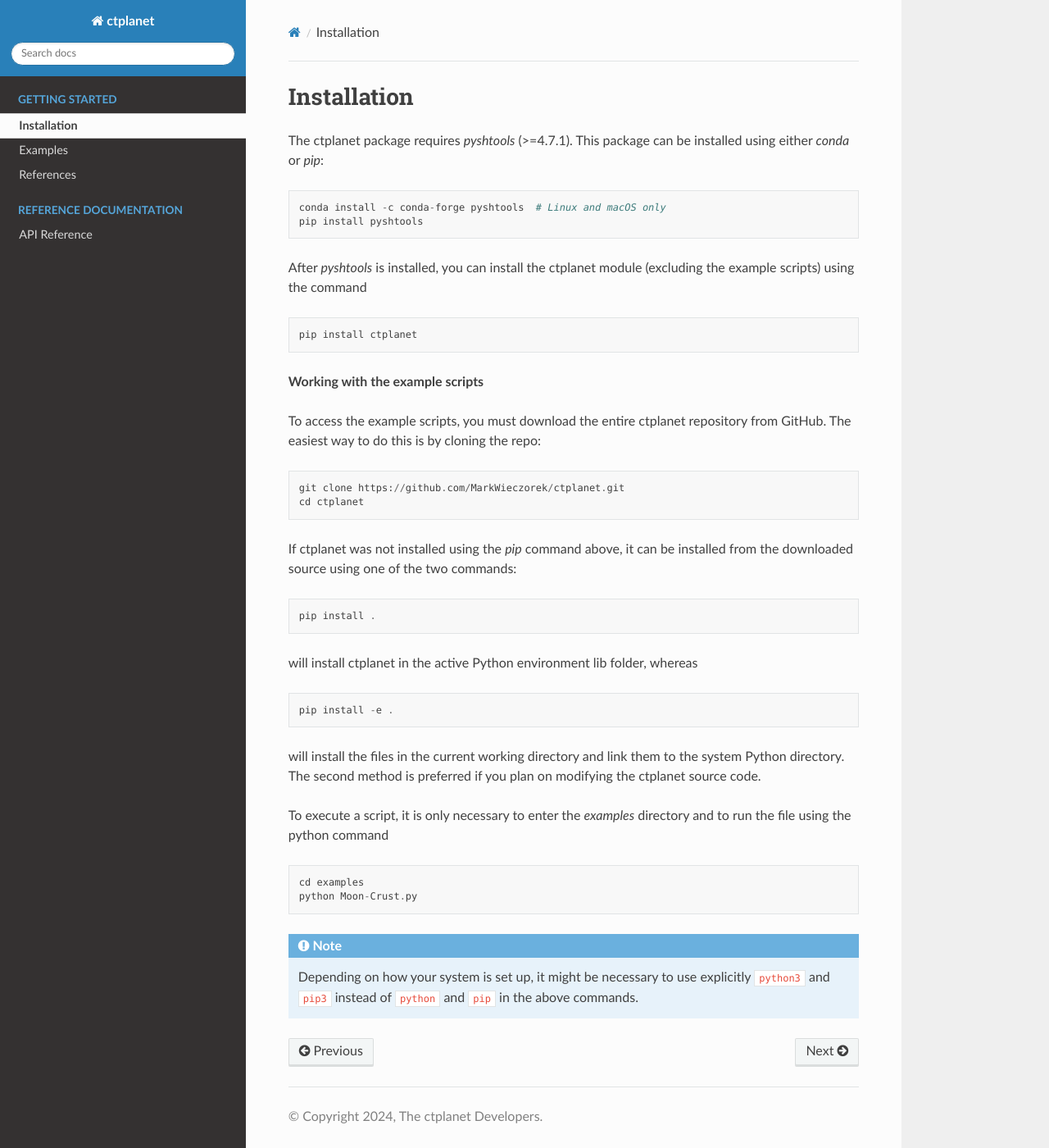
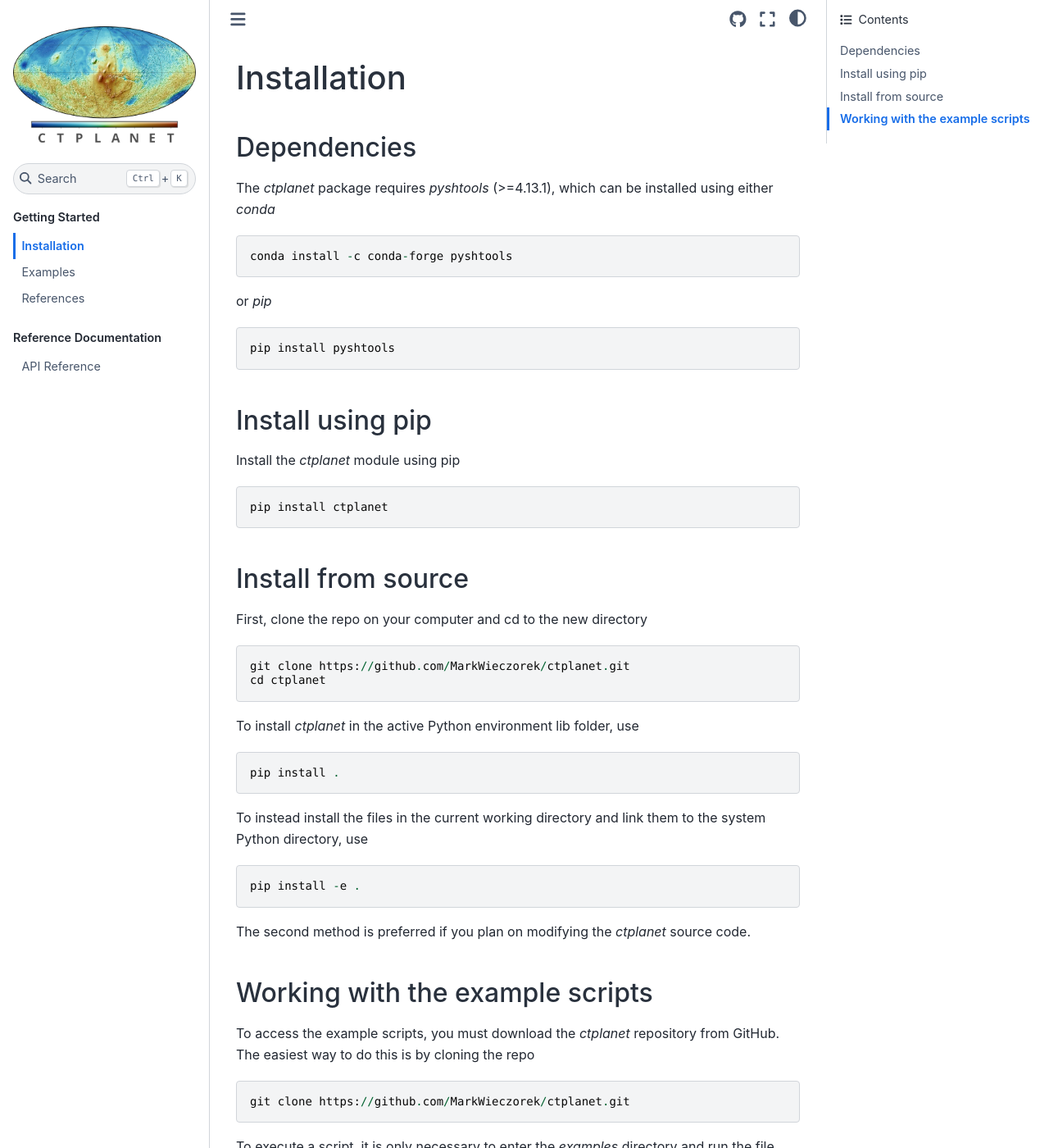
Before and after one commit to MarkWieczorek/ctplanet, a Sphinx documentation site: the page built from docs/installation.rst, in a window 1280 px wide and 1400 px high. Shown: the whole window at 82% size. Built offline with Sphinx 7.4.7 and the Sphinx Book theme 1.1.4, drawn with Linux system fonts in a browser that asks for light colours; the version number could not be read and is left out; some of the changed text lies outside the part shown.

Commit message:
update web documetation and theme

```diff
--- a/docs/conf.py
+++ b/docs/conf.py
@@ -4,17 +4,19 @@ import ctplanet
 # Project information
 year = datetime.date.today().year
 project = 'ctplanet'
-copyright = "{}, The ctplanet Developers".format(year)
-author = 'Mark A. Wieczorek'
+copyright = "{}, The ctplanet developers".format(year)
+author = 'the ctplanet developers'
 version = ctplanet.__version__.split(sep='-')[0]  # use version of last tag
-
+release = version
 
 # General configuration
-extensions = ['sphinx_rtd_theme',
+extensions = ['sphinx_copybutton',
               'sphinx.ext.autodoc',
               'sphinx.ext.autosummary',
               'sphinx.ext.mathjax',
-              'sphinx.ext.napoleon']
+              'sphinx.ext.napoleon',
+              'sphinx_toolbox.collapse',
+          ]
 
 # Autosummary pages will be generated by sphinx-autogen instead of sphinx-build
 autosummary_generate = True
@@ -24,15 +26,25 @@ exclude_patterns = ['_build', 'Thumbs.db', '.DS_Store']
 source_suffix = '.rst'
 
 # Options for HTML output
-html_theme = 'sphinx_rtd_theme'
-html_theme_options = {"display_version": True}
+html_theme = 'sphinx_book_theme'
+html_logo = "_static/logo.png"
+html_theme_options = {
+    "repository_branch": "master",
+    "repository_url": "https://github.com/MarkWieczorek/ctplanet",
+    "use_repository_button": True,
+    "use_sidenotes": False,
+    "use_edit_page_button": False,
+    "use_source_button": False,
+    "use_issues_button": False,
+    "use_download_button": False,
+}
 html_static_path = ['_static']
 html_show_sourcelink = False
 html_show_sphinx = False
 html_show_copyright = True
-html_title = project
-html_short_title = project
-# html_last_updated_fmt = "%b %d, %Y"
+html_title = "ctplanet"
+html_short_title = "ctplanet"
+html_last_updated_fmt = "%b %d, %Y"
 
 html_context = {
 }
--- a/docs/installation.rst
+++ b/docs/installation.rst
@@ -1,36 +1,54 @@
 Installation
 ============
 
-The ctplanet package requires `pyshtools` (>=4.7.1). This package can be installed using either `conda` or `pip`::
+Dependencies
+------------
 
-    conda install -c conda-forge pyshtools  # Linux and macOS only
-    pip install pyshtools
+The `ctplanet` package requires `pyshtools` (>=4.13.1), which can be installed using either `conda` ::
 
-After `pyshtools` is installed, you can install the ctplanet module (excluding the example scripts) using the command ::
+    conda install -c conda-forge pyshtools
+
+or `pip` ::
+
+     pip install pyshtools
+
+Install using pip
+-----------------
+
+Install the `ctplanet` module using pip ::
 
     pip install ctplanet
 
-**Working with the example scripts**
+Install from source
+-------------------
 
-To access the example scripts, you must download the entire ctplanet
-repository from GitHub. The easiest way to do this is by cloning the repo::
+First, clone the repo on your computer and cd to the new directory ::
 
     git clone https://github.com/MarkWieczorek/ctplanet.git
     cd ctplanet
 
-If ctplanet was not installed using the `pip` command above, it can be installed from the downloaded source using one of the two commands::
+To install `ctplanet` in the active Python environment lib folder, use ::
 
     pip install .
 
-will install ctplanet in the active Python environment lib folder, whereas ::
+To instead install the files in the current working directory and link them to the system Python directory, use ::
 
     pip install -e .
 
-will install the files in the current working directory and link them to the system Python directory. The second method is preferred if you plan on modifying the ctplanet source code.
+The second method is preferred if you plan on modifying the `ctplanet` source code.
 
-To execute a script, it is only necessary to enter the `examples` directory and to run the file using the python command ::
 
-    cd examples
+Working with the example scripts
+--------------------------------
+
+To access the example scripts, you must download the `ctplanet`
+repository from GitHub. The easiest way to do this is by cloning the repo ::
+
+    git clone https://github.com/MarkWieczorek/ctplanet.git
+
+To execute a script, it is only necessary to enter the `examples` directory and run the file using the python command ::
+
+    cd ctplanet/examples
     python Moon-Crust.py
 
 .. note::
```
Also changed, not shown: docs/examples.rst (+68 -35 lines), docs/index.rst (+4 -11 lines), docs/references.rst (+11 -3 lines), docs/_static/logo.png (added), 3 other files.
